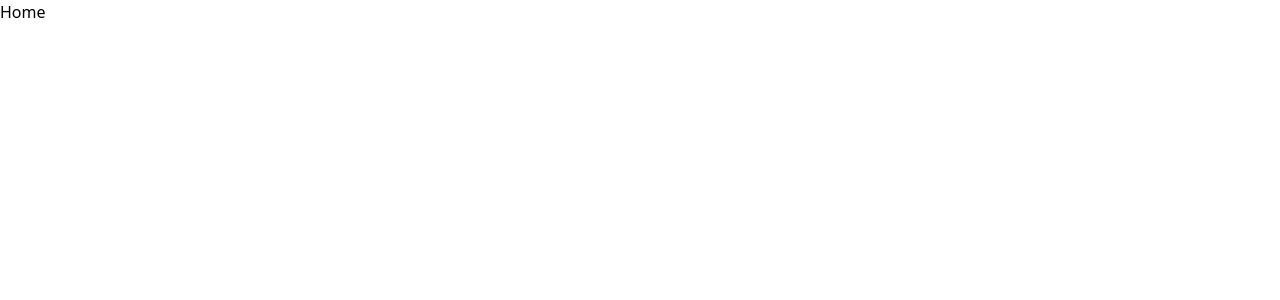
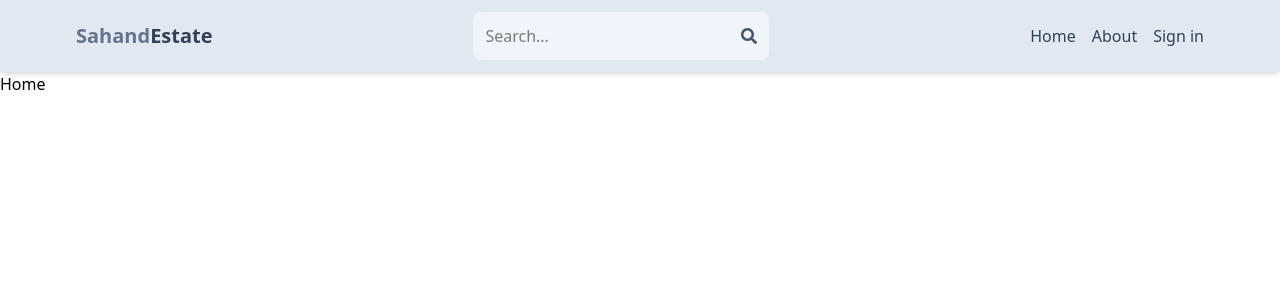
Before and after one commit to Arman-for-dev/mern-real-estate, a React (Vite) app in the folder client/: page / in a window 1280 px wide. Shown: the top 300 px of the page. Built offline with nearby package versions, Linux system fonts and the light colour scheme.

Commit message:
Add header

```diff
--- a/client/src/App.jsx
+++ b/client/src/App.jsx
@@ -6,17 +6,22 @@ import Profile from './pages/Profile'
 import About from './pages/About'
 import SignIn from './pages/SignIn'
 import SignUp from './pages/SignUp'
+import PrivateRoute from './components/PrivateRoute'
+import Header from './components/Header'
 
 function App() {
 
   return (
       <BrowserRouter>
+        <Header />
         <Routes>
           <Route path='/' element={<Home/>} />
-        <Route path='/profile' element={<Profile/>} />
           <Route path='/about' element={<About/>} />
           <Route path='/sign-in' element={<SignIn/>} />
           <Route path='/sign-up' element={<SignUp/>} />
+          <Route element={<PrivateRoute />}>
+            <Route path='/profile' element={<Profile/>} />
+          </Route>
         </Routes>
       </BrowserRouter>
   )
--- /dev/null
+++ b/client/src/components/Header.jsx
@@ -0,0 +1,46 @@
+import { Link } from 'react-router-dom'
+import {FaSearch} from 'react-icons/fa';
+import { useSelector } from 'react-redux';
+
+
+const Header = () => {
+    const { currentUser } = useSelector(state =>state.user);
+    return (
+    <header className='bg-slate-200 shadow-md'>
+        <div className="flex justify-between items-center max-w-6xl mx-auto p-3">
+            <Link to='/'>
+                <h1 className="font-bold text-sm sm:text-xl flex flex-wrap">
+                    <span className='text-slate-500'>Sahand</span>
+                    <span className='text-slate-700'>Estate</span>
+                </h1>
+            </Link>
+            <form className='bg-slate-100 p-3 rounded-lg flex items-center'>
+                <input type="text"
+                    placeholder='Search...'
+                    className='bg-transparent foucs:outline-none w-24 sm:w-64'
+                />
+                <FaSearch className="text-slate-600" />
+            </form>
+            <ul className='flex gap-4'>
+                <Link to='/'>
+                    <li className='hidden sm:inline text-slate-700 hover:underline'>
+                        Home
+                    </li>
+                </Link>
+                <Link to='/about'>
+                    <li className='hidden sm:inline text-slate-700 hover:underline'>
+                        About
+                    </li>
+                </Link>
+                <Link to='/sign-in'>
+                    <li className='text-slate-700 hover:underline'>
+                        Sign in
+                    </li>
+                </Link>
+            </ul>
+        </div>
+    </header>
+  )
+}
+
+export default Header
--- a/client/vite.config.js
+++ b/client/vite.config.js
@@ -5,15 +5,21 @@ import tailwindcss from '@tailwindcss/vite'
 // https://vite.dev/config/
 export default defineConfig({
   server:{
+    watch: {
+      usePolling: true
+    },
     proxy:{
       '/api/':{
         target: 'http://localhost:3000',
         secure: false
       }
     }
+
   },
   plugins: [
-    react(),
+    react({
+      include: "**/*.jsx",
+    }),
     tailwindcss(),
   ],
 })
```
Lines whose indentation alone changed are shown as unchanged.
